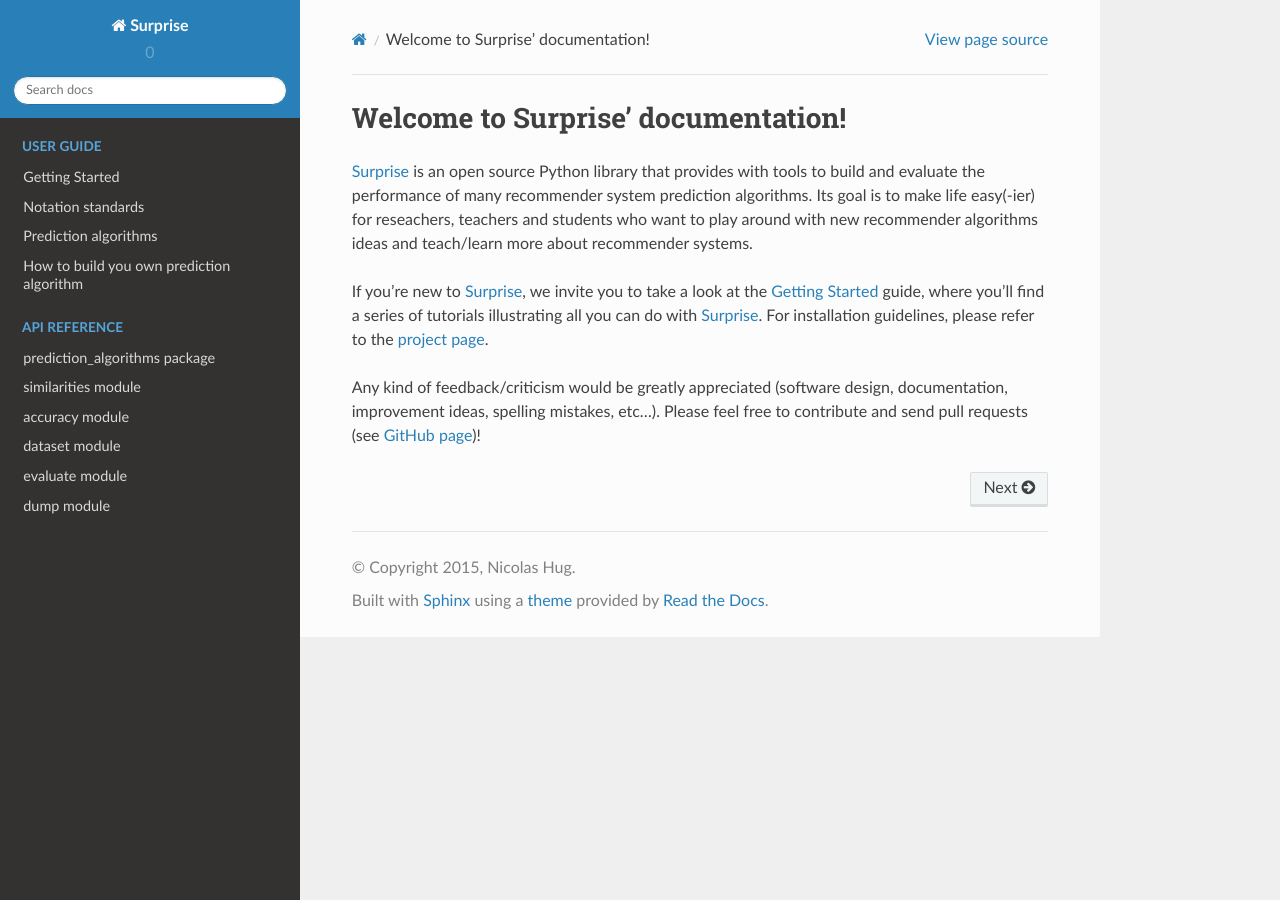
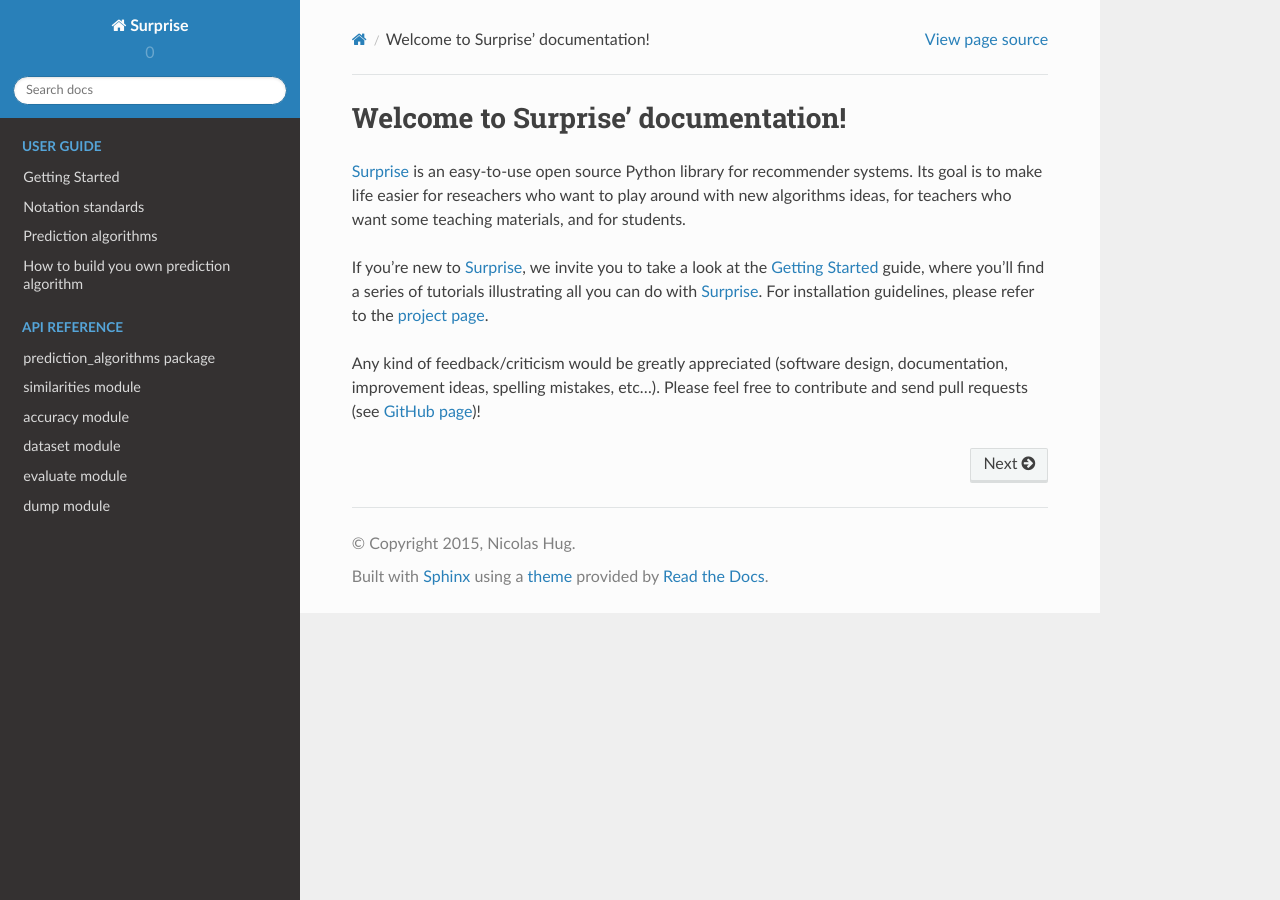
Before and after one commit to NicolasHug/Surprise, a Sphinx documentation site: the page built from doc/source/index.rst, in a window 1280 px wide. Built offline with Sphinx 7.4.7 and the Read the Docs theme 2.0.0, drawn with Linux system fonts in a browser that asks for light colours.

```diff
--- a/doc/source/index.rst
+++ b/doc/source/index.rst
@@ -8,11 +8,10 @@
 Welcome to Surprise' documentation!
 ===================================
 
-`Surprise <https://nicolashug.github.io/Surprise/>`_ is an open source Python
-library that provides with tools to build and evaluate the performance of many
-recommender system prediction algorithms. Its goal is to make life easy(-ier)
-for reseachers, teachers and students who want to play around with new
-recommender algorithms ideas and teach/learn more about recommender systems.
+`Surprise <https://nicolashug.github.io/Surprise/>`_  is an easy-to-use open
+source Python library for recommender systems. Its goal is to make life easier
+for reseachers who want to play around with new algorithms ideas, for teachers
+who want some teaching materials, and for students.
 
 If you're new to `Surprise <https://nicolashug.github.io/Surprise/>`_, we
 invite you to take a look at the :ref:`getting_started` guide, where you'll
```
Also changed, not shown: README.md (+6 -7 lines).
